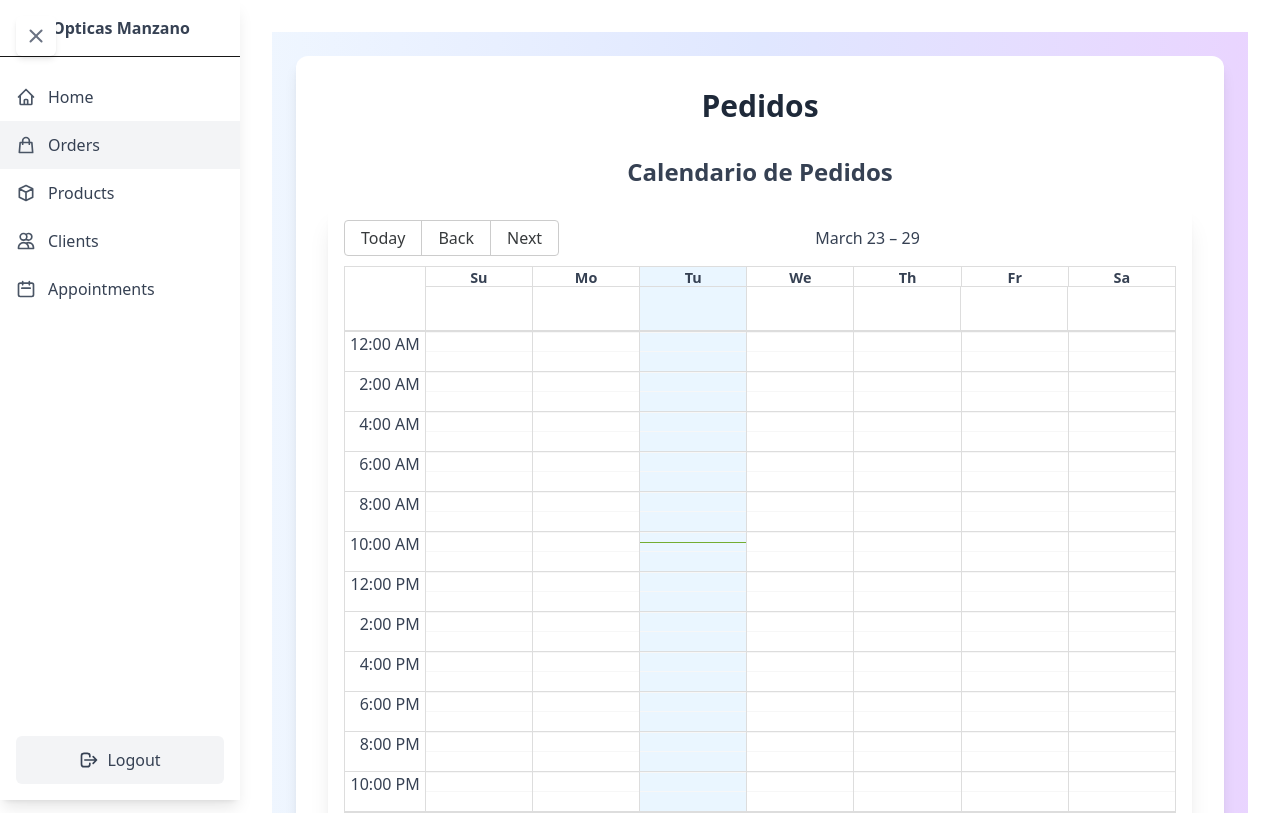
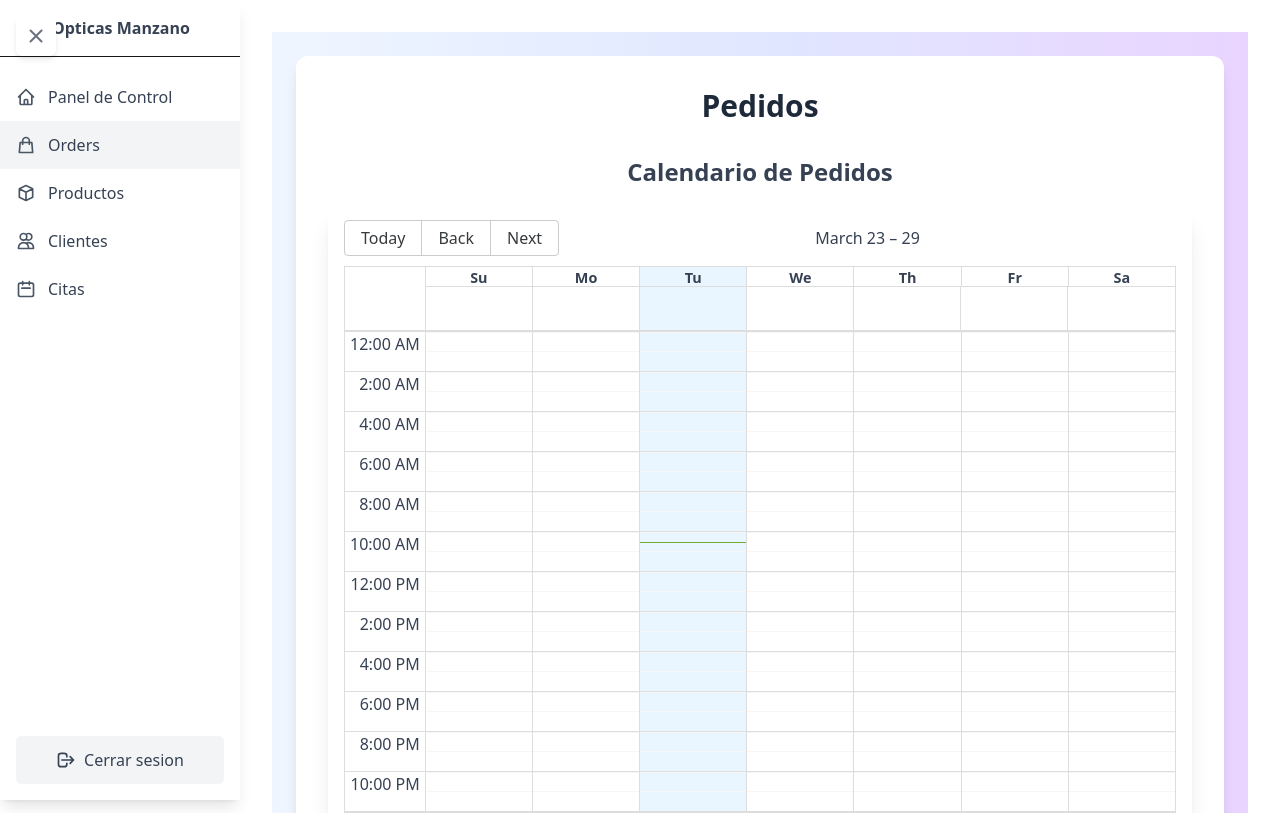
Before and after one commit to Antonio-DR99/Practica-Manzano, a Next.js app: page /pages/pedidos in a window 1280 px wide. Shown: the top 813 px of the page. Built offline with nearby package versions, Linux system fonts and the light colour scheme.

Commit message:
feat: actualizar etiquetas del Navbar a español

```diff
--- a/src/app/components/Navbar.js
+++ b/src/app/components/Navbar.js
@@ -82,7 +82,7 @@ export default function Navbar() {
             <svg xmlns="http://www.w3.org/2000/svg" className="h-5 w-5 text-gray-600" fill="none" viewBox="0 0 24 24" stroke="currentColor">
               <path strokeLinecap="round" strokeLinejoin="round" strokeWidth={2} d="M3 12l2-2m0 0l7-7 7 7M5 10v10a1 1 0 001 1h3m10-11l2 2m-2-2v10a1 1 0 01-1 1h-3m-6 0a1 1 0 001-1v-4a1 1 0 011-1h2a1 1 0 011 1v4a1 1 0 001 1m-6 0h6" />
             </svg>
-            <span className="text-gray-700">Home</span>
+            <span className="text-gray-700">Panel de Control</span>
           </Link>
 
           <Link href="/pages/pedidos"
@@ -98,7 +98,7 @@ export default function Navbar() {
             <svg xmlns="http://www.w3.org/2000/svg" className="h-5 w-5 text-gray-600" fill="none" viewBox="0 0 24 24" stroke="currentColor">
               <path strokeLinecap="round" strokeLinejoin="round" strokeWidth={2} d="M20 7l-8-4-8 4m16 0l-8 4m8-4v10l-8 4m0-10L4 7m8 4v10M4 7v10l8 4" />
             </svg>
-            <span className="text-gray-700">Products</span>
+            <span className="text-gray-700">Productos</span>
           </Link>
 
           <Link href="/pages/usuarios"
@@ -106,7 +106,7 @@ export default function Navbar() {
             <svg xmlns="http://www.w3.org/2000/svg" className="h-5 w-5 text-gray-600" fill="none" viewBox="0 0 24 24" stroke="currentColor">
               <path strokeLinecap="round" strokeLinejoin="round" strokeWidth={2} d="M12 4.354a4 4 0 110 5.292M15 21H3v-1a6 6 0 0112 0v1zm0 0h6v-1a6 6 0 00-9-5.197M13 7a4 4 0 11-8 0 4 4 0 018 0z" />
             </svg>
-            <span className="text-gray-700">Clients</span>
+            <span className="text-gray-700">Clientes</span>
           </Link>
 
           <Link href="/pages/citas"
@@ -114,7 +114,7 @@ export default function Navbar() {
             <svg xmlns="http://www.w3.org/2000/svg" className="h-5 w-5 text-gray-600" fill="none" viewBox="0 0 24 24" stroke="currentColor">
               <path strokeLinecap="round" strokeLinejoin="round" strokeWidth={2} d="M8 7V3m8 4V3m-9 8h10M5 21h14a2 2 0 002-2V7a2 2 0 00-2-2H5a2 2 0 00-2 2v12a2 2 0 002 2z" />
             </svg>
-            <span className="text-gray-700">Appointments</span>
+            <span className="text-gray-700">Citas</span>
           </Link>
         </div>
       </div>
@@ -125,13 +125,9 @@ export default function Navbar() {
           <svg xmlns="http://www.w3.org/2000/svg" className="h-5 w-5" fill="none" viewBox="0 0 24 24" stroke="currentColor">
             <path strokeLinecap="round" strokeLinejoin="round" strokeWidth={2} d="M17 16l4-4m0 0l-4-4m4 4H7m6 4v1a3 3 0 01-3 3H6a3 3 0 01-3-3V7a3 3 0 013-3h4a3 3 0 013 3v1" />
           </svg>
-          <span>Logout</span>
+          <span>Cerrar sesion</span>
         </button>
       </div>
-
-      {/* Eliminamos el botón de hamburguesa para móviles ya que ahora tenemos uno universal */}
-
-      {/* Ya no necesitamos el menú móvil desplegable separado */}
       </nav>
     </>
   );
```
